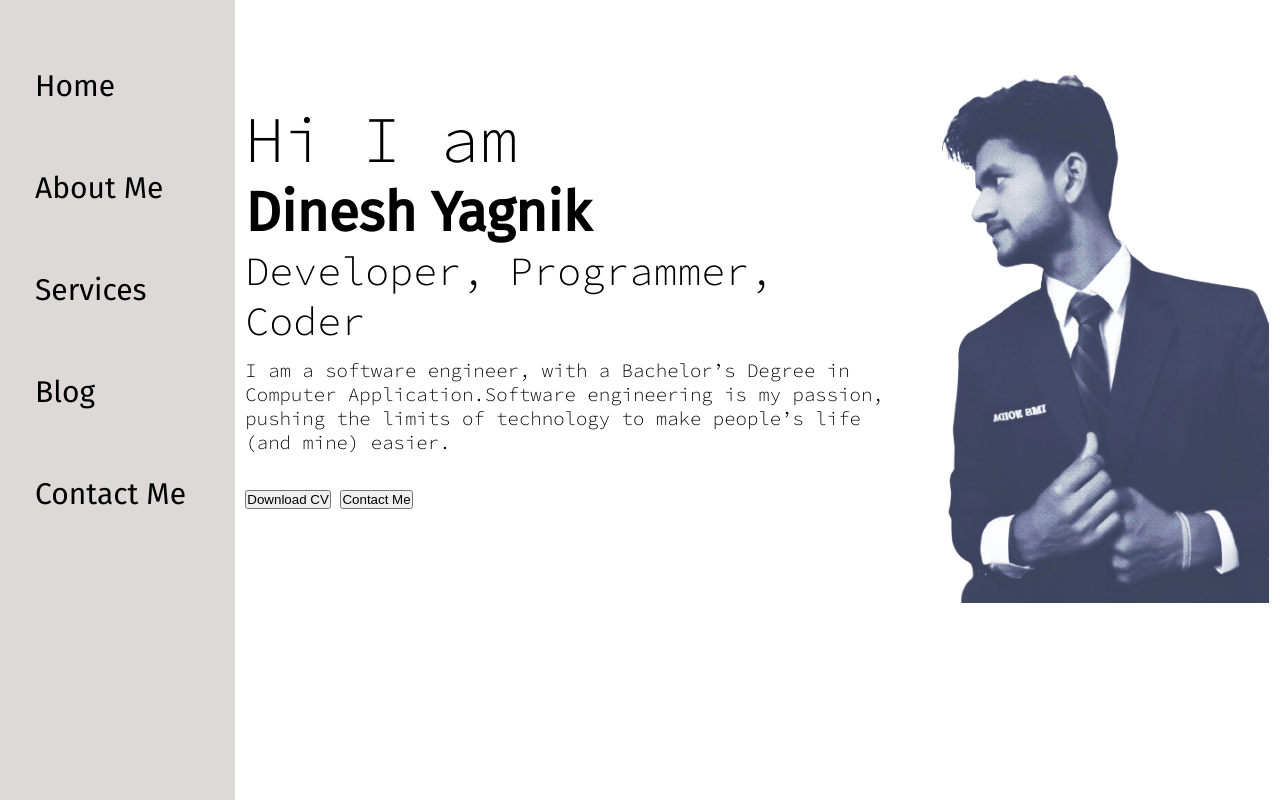
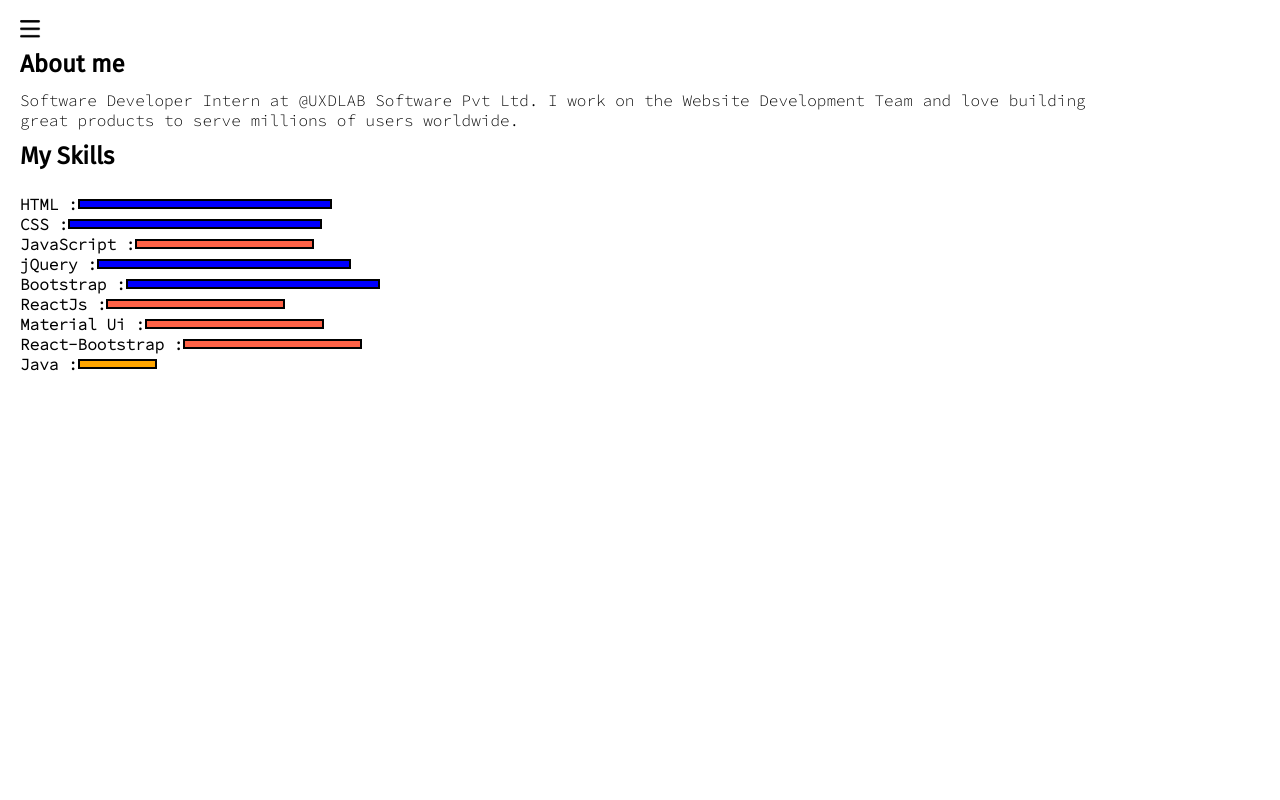
Before and after one commit to Dineshyagnik/Portfolio_website, a plain HTML site: page about.html in a window 1280 px wide. Drawn offline with Linux system fonts and the light colour scheme.

Commit message:
add details

```diff
--- a/about.html
+++ b/about.html
@@ -11,7 +11,7 @@
 
 <body>
     <div class="container">
-        <div class="sidebar">
+        <div class="sidebar hideSidebar">
             <nav>
                 <ul>
                     <li><a href="/">Home</a></li>
@@ -23,23 +23,31 @@
             </nav>
         </div>
         <div class="main">
-            <div class="infoContainer">
-                <div class="devInfo">
-                    <div class="hello">Hi I am </div>
-                    <div class="name">Dinesh Yagnik</div>
-                    <div class="about">Developer, Programmer, Coder</div>
-                    <div class="aboutmore">I am a software engineer, with a Bachelor’s Degree in Computer Application.Software engineering is my passion, pushing the limits of technology to make people’s life (and mine) easier.</div>
-                    <div class="buttons">
-                        <button>Download CV</button>
-                        <button>Contact Me</button>
-                    </div>
-                </div>
-                <div class="devPic">
-                    <img src="/images/image.png" alt="Dinesh">
+            <div class="hamburger">
+                <img class="ham" src="images/menuIcon.png" alt="hamburgerIcon" width="23">
+                <img class="cross" src="images/crossIcon.png" alt="crossIcon" width="23">
+            </div>
+            <div class="intro">
+                <h2>About me</h2>
+                <p>Software Developer Intern at @UXDLAB Software Pvt Ltd. I work on the Website Development Team and
+                    love
+                    building great products to serve millions of users worldwide.</p>
+                <h2>My Skills</h2>
+                <div class="skillContainer">
+                    <div class="skillItem">HTML : <div class="skill hundred"></div></div>
+                    <div class="skillItem">CSS : <div class="skill hundred"></div></div>
+                    <div class="skillItem">JavaScript : <div class="skill s5"></div></div>
+                    <div class="skillItem">jQuery : <div class="skill hundred"></div></div>
+                    <div class="skillItem">Bootstrap : <div class="skill hundred"></div></div>
+                    <div class="skillItem">ReactJs : <div class="skill s5"></div></div>
+                    <div class="skillItem">Material Ui : <div class="skill s5"></div></div>
+                    <div class="skillItem">React-Bootstrap : <div class="skill s5"></div></div>
+                    <div class="skillItem">Java : <div class="skill t5"></div></div>
                 </div>
             </div>
         </div>
     </div>
+    <script src="script.js"></script>
 </body>
 
 </html>
--- a/script.js
+++ b/script.js
@@ -0,0 +1,16 @@
+console.log('Hello');
+
+document.querySelector('.cross').style.display = 'none';
+document.querySelector('.hamburger').addEventListener("click", () => {
+    document.querySelector('.sidebar').classList.toggle('hideSidebar');
+    if (document.querySelector('.sidebar').classList.contains('hideSidebar')) {
+        document.querySelector('.ham').style.display = 'inline'
+        document.querySelector('.cross').style.display = 'none'
+    }
+    else {
+        document.querySelector('.ham').style.display = 'none'
+        setTimeout(() => {
+            document.querySelector('.cross').style.display = 'inline'
+        }, 300)
+    }
+})
--- a/style.css
+++ b/style.css
@@ -7,10 +7,11 @@
 }
 
 .sidebar {
-    background-color: rgba(203, 197, 197, 0.648);
-    width: 250PX;
+    position: absolute;
+    background-color: rgb(223,218,218);
     font-family: 'Fira Sans', sans-serif;
     height: 100vh;
+    transition: transform 0.3s ease-in;
 }
 
 .sidebar nav {
@@ -47,6 +48,7 @@
 }
 
 .devInfo {
+    font-size: 16px;
     display: flex;
     justify-content: center;
     flex-direction: column;
@@ -55,26 +57,26 @@
 }
 
 .hello {
-    font-size: 65px;
+    font-size: 3em;
 }
 
 .name {
-    font-size: 55px;
+    font-size: 3em;
     font-weight: bold;
     font-family: 'Fira Sans', sans-serif;
 }
 
 .about {
-    font-size: 40px;
+    font-size: 2.5em;
 }
 
 .aboutmore {
-    font-size: 19px;
+    font-size: 1em;
     margin-top: 12PX;
 }
 
 .buttons {
-    margin-top: 34px;
+    margin-top: 2.2em;
 }
 
 .btn {
@@ -105,12 +107,12 @@
 
 .contactform {
     font-family: 'Fira Sans', sans-serif;
-    padding: 0px 34px;
-    padding-top: 114px;
+    padding: 0px 15px;
+    margin: 0 88px;
 }
 .contactform h1{
     font-family: 'Source Code Pro', monospace;
-    padding: 12px 0;
+    /* padding: 12px 0; */
 }
 
 .contactform form div{
@@ -118,8 +120,13 @@
     display: flex;
     flex-direction: column;
 }
+
+.contactform form{
+    margin: 0 40px;
+}
+
 .contactform form div input{
-    width: 26vw;
+    /* width: 26vw; */
     border-radius: 5px;
     margin: 6px 0 0 0;
     padding: 3px;
@@ -145,10 +152,112 @@
     margin: 20px;
     font-family: 'Fira Sans', sans-serif;
 }
-.blogContainer h1{
+.blogContainer{
+    margin: 88px;
+}
+
+h1{
     font-family: 'Fira Sans', sans-serif;
     margin: 23px;
 }
-.blogItem p{
+p{
     font-family: 'Source Code Pro', monospace;
 }
+
+.intro{
+    margin: 88px;
+}
+
+.intro h2{
+    font-family: 'Fira Sans', sans-serif;
+    margin: 12px;
+}
+
+.intro p{
+    font-family: 'Source Code Pro', monospace;
+    margin: 12px;
+}
+
+.skillContainer{
+    padding: 12px;
+}
+
+.skillItem{
+    display: flex;
+    align-items: center;
+    font-family: 'Source Code Pro', monospace;
+    font-weight: 900;
+}
+
+.skill{
+    width: 300px;
+    height: 6px;
+    background-color: red;
+    border: 2px solid black;
+}
+
+.hundred{
+    width: 250px;
+    background-color: blue;
+}
+
+.s5{
+    width: 175px;
+    background-color: tomato;
+}
+
+.fifty{
+    width: 125px;
+    background-color: aqua;
+}
+
+.t5{
+    width: 75px;
+    background-color: orange;
+}
+
+.hideSidebar{
+        transform: translate(-443px,0px);
+        position: absolute;
+}
+
+.hamburger{
+    position: absolute;
+    cursor: pointer;
+    top: 10px;
+    left: 10px;
+}
+
+.cross{
+    margin-left: 175px;
+    margin-top: 12px;
+}
+
+.ham{
+    height: 40px;
+    width: 40px;
+}
+
+
+
+
+
+
+@media (max-width:1515px) {
+    *{
+        /* background-color: red; */
+    }
+    .devInfo{
+        font-size: 20px;
+    }
+    .devPic{
+        display: none;
+    }
+    .intro, .blogContainer, .contactform{
+        margin: 50px 8px;
+    }
+    /* .sidebar{
+        transform: translate(-443px,0px);
+        position: absolute;
+    } */
+}
```
Also changed, not shown: blog.html (+6 -1 lines), contact.html (+6 -1 lines), index.html (+6 -1 lines), services.html (+6 -1 lines), images/crossIcon.png (added), images/menuIcon.png (added).
